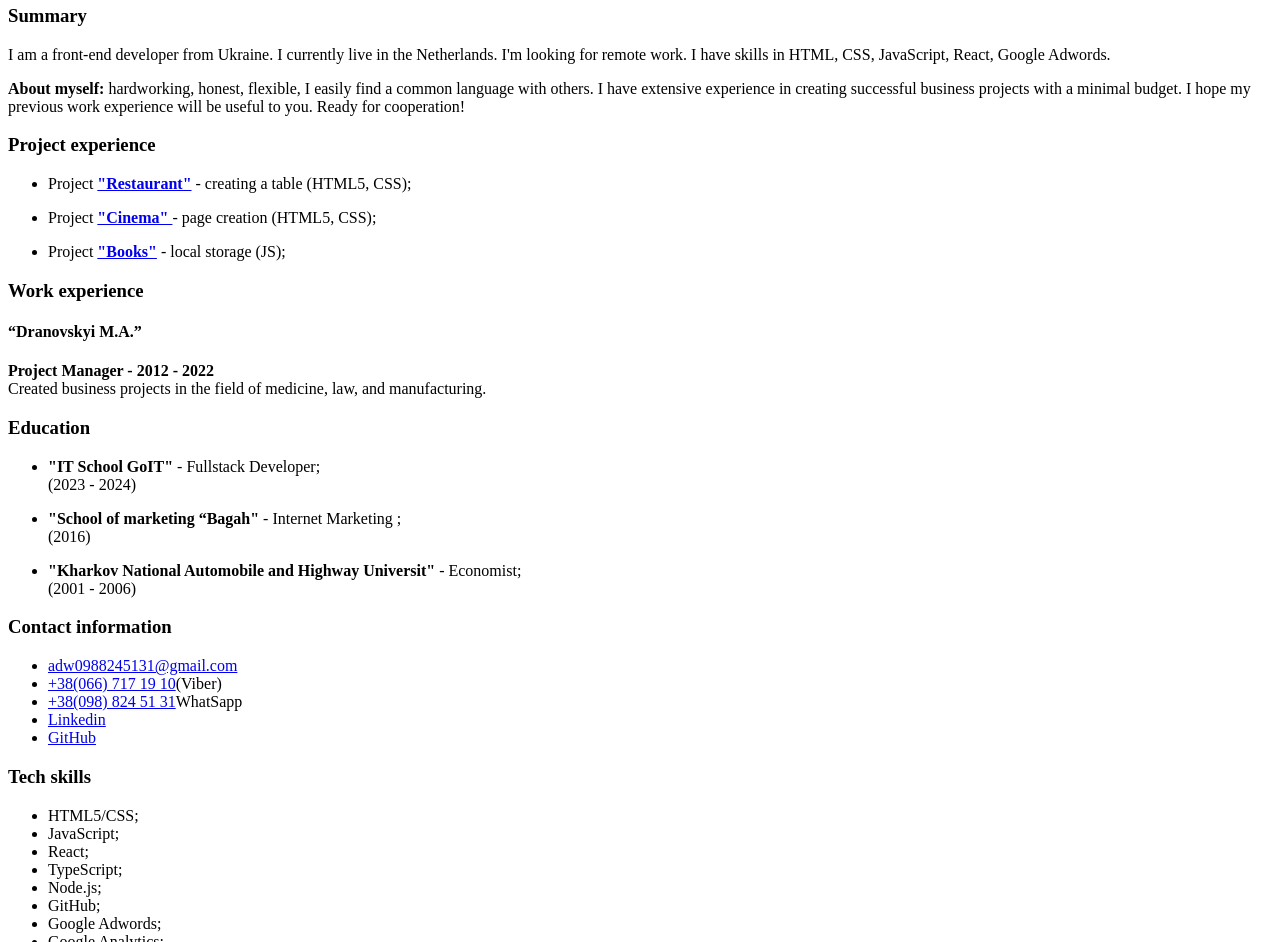
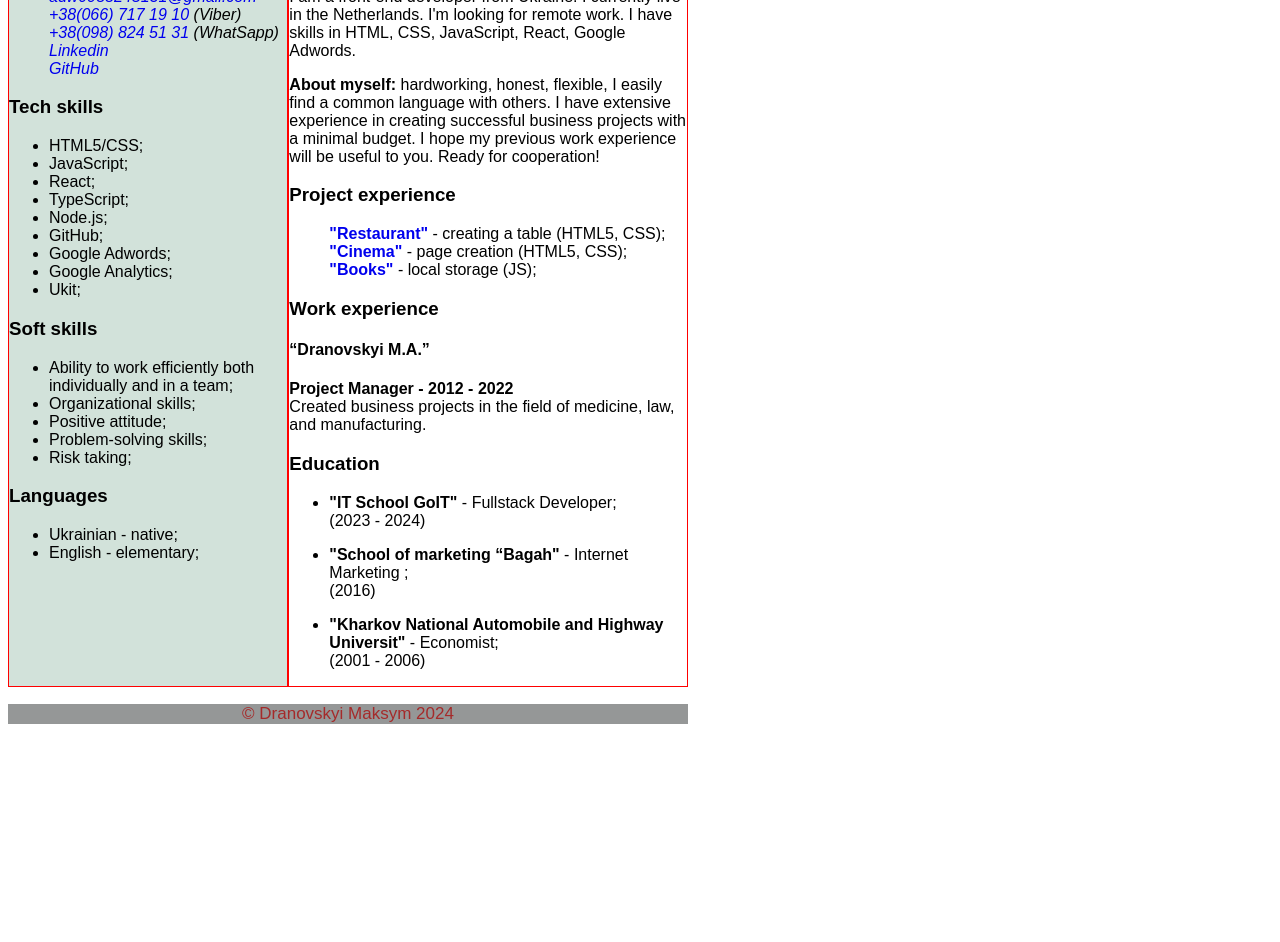
Before and after one commit to Maksym-nl/resume-Front-End, a plain HTML site: page index.html in a window 1280 px wide. Shown: the part 454-1396 px from the top of the page. After the commit the page ends 1195 px from the top, so only its background shows below. Drawn offline with Linux system fonts and the light colour scheme.

Commit message:
стилизацмя

```diff
--- a/index.html
+++ b/index.html
@@ -3,94 +3,172 @@
   <head>
     <meta charset="UTF-8" />
     <meta name="viewport" content="width=device-width, initial-scale=1.0" />
+    <link rel="stylesheet" href="style.css" />
     <title>Resume</title>
-
+  </head>
 
   <body>
-    <header>
-        <img src="./img/unnamed.jpg" alt="My foto" width="240">
-      <h1>MAKSYM DRANOVSKIY</h1>
-      <h2>Front-End Developer</h2>
+    <header class="header">
+      <img class="img-header" src="./img/unnamed.jpg" alt="My foto" />
+      <div class="text-header">
+        <h1 class="title">Maksym Dranovskyi</h1>
+        <h2 class="text-header">Front-End Developer</h2>
+      </div>
     </header>
-     <div>
-        <h3>Summary</h3>
-        <p>I am a front-end developer from Ukraine. I currently live in the Netherlands. I'm looking for remote work.
-            I have skills in HTML, CSS, JavaScript, React, Google Adwords.</p>
-            <p> <b> About myself:</b> hardworking, honest, flexible, I easily find a common language with others. I have extensive experience in creating successful business projects with a minimal budget. I hope my previous work experience will be useful to you.
- Ready for cooperation!
+    <div class="aside-main">
+      <main>
+        <section class="section">
+          <h3 class="name-section">Summary</h3>
+          <p class="text-section">
+            I am a front-end developer from Ukraine. I currently live in the
+            Netherlands. I'm looking for remote work. I have skills in HTML,
+            CSS, JavaScript, React, Google Adwords.
           </p>
-</div>
-<div>
-    <h3>Project experience</h3>
-    <ul>
-        <li>
-            <p>Project <a href="https://github.com/IraMira333/first-project-team17-fson78"><b> "Restaurant"</a></b>  - creating a table (HTML5, CSS);
+          <p class="text-section">
+            <b> About myself:</b> hardworking, honest, flexible, I easily find a
+            common language with others. I have extensive experience in creating
+            successful business projects with a minimal budget. I hope my
+            previous work experience will be useful to you. Ready for
+            cooperation!
+          </p>
+        </section>
+        <section class="section">
+          <h3 class="name-section">Project experience</h3>
+          <ul class="list list-marker">
+            <li class="list-item">
+              <a
+                class="link"
+                href="https://github.com/IraMira333/first-project-team17-fson78"
+                ><b> "Restaurant"</b></a
+              >
+              - creating a table (HTML5, CSS);
+            </li>
+            <li class="list-item">
+              <a class="link" href="https://github.com/OleksiiVTS/team-js-goit"
+                ><b> "Cinema" </b></a
+              >
+              - page creation (HTML5, CSS);
+            </li>
+            <li class="list-item">
+              <a
+                class="link"
+                href="https://github.com/katesyvash795/project-group-11"
+                ><b> "Books"</b></a
+              >
+              - local storage (JS);
+            </li>
+          </ul>
+        </section>
+        <section class="section">
+          <h3 class="name-section">Work experience</h3>
+          <h4 class="work">“Dranovskyi M.A.”</h4>
+          <p>
+            <b>Project Manager - 2012 - 2022</b> <br />Created business projects
+            in the field of medicine, law, and manufacturing.
+          </p>
+        </section>
+        <section class="section">
+          <h3 class="name-section">Education</h3>
+          <ul class="list">
+            <li class="list-item">
+              <p class="text">
+                <b>"IT School GoIT"</b> - Fullstack Developer; <br />(2023 -
+                2024)
               </p>
             </li>
-        <li>
-            <p>Project <a href="https://github.com/OleksiiVTS/team-js-goit"><b> "Cinema" </b></a> - page creation (HTML5, CSS);</p>
+            <li class="list-item">
+              <p class="text">
+                <b>"School of marketing “Bagah"</b> - Internet Marketing ;
+                <br />(2016)
+              </p>
             </li>
-        <li>
-            <p>Project <a href="https://github.com/katesyvash795/project-group-11"><b> "Books"</b></a>  - local storage (JS);</p>
+            <li class="list-item">
+              <p class="text">
+                <b>"Kharkov National Automobile and Highway Universit"</b> -
+                Economist; <br />(2001 - 2006)
+              </p>
             </li>
           </ul>
-</div>
-<div>
-    <h3>Work experience</h3>
-
-            <h4>“Dranovskyi M.A.”</h4>
-            <p><b>Project Manager - 2012 - 2022</b> <br>Created business projects in the field of medicine, law, and manufacturing.</p>
-</div>
-<div>
-    <h3>Education</h3>
-    <ul>
-        <li>
-            <p><b>"IT School GoIT"</b> - Fullstack Developer; <br>(2023 - 2024)</p>
+        </section>
+      </main>
+      <aside class="aside">
+        <section class="section-aside">
+          <h3 class="name-section">Contact information</h3>
+          <address class="address">
+            <ul class="list list-marker">
+              <li class="list-item">
+                <a class="link-contacts" href="mailto:"
+                  >adw0988245131@gmail.com</a
+                >
               </li>
-             <li>
-            <p><b>"School of marketing “Bagah"</b> - Internet Marketing ; <br>(2016)</p>
+              <li class="list-item">
+                <a class="link-contacts" href="tel:+380667171910"
+                  >+38(066) 717 19 10</a
+                >
+                (Viber)
               </li>
-              <li>
-            <p><b>"Kharkov National Automobile and Highway Universit"</b> - Economist; <br>(2001 - 2006)</p>
+              <li class="list-item">
+                <a class="link-contacts" href="tel:+380988245131"
+                  >+38(098) 824 51 31</a
+                >
+                (WhatSapp)
+              </li>
+              <li class="list-item">
+                <a
+                  class="link-contacts"
+                  href="http://www.linkedin.com/in/maksym-dranovskyi-b5b673269"
+                  aria-label="Linkedin"
+                  >Linkedin</a
+                >
+              </li>
+              <li class="list-item">
+                <a
+                  class="link-contacts"
+                  href="https://github.com/Maksym-nl"
+                  aria-label="GitHub"
+                  >GitHub</a
+                >
               </li>
             </ul>
-</div>
-<section>
-    <h3>Contact information</h3>
-    <ul>
-        <li>
-            <a href="mailto:">adw0988245131@gmail.com</a>
-        </li>
-        <li><a href="tel:+380667171910">+38(066) 717 19 10</a>(Viber)</li>
-        <li><a href="tel:+380988245131">+38(098) 824 51 31</a>WhatSapp</li>
-        <li><a href="http://www.linkedin.com/in/maksym-dranovskyi-b5b673269">Linkedin</a></li>
-        <li><a href="http://https://github.com/Maksym-nl">GitHub</a></li>
-        </ul>
-        <h3>Tech skills</h3>
-            <ul>
-                <li>HTML5/CSS; </li>
-                <li>JavaScript; </li>
-                <li>React; </li>
-                <li>TypeScript;</li>
-                <li>Node.js;</li>
-                <li>GitHub;</li>
-                <li>Google Adwords;</li>
-                <li>Google Analytics;</li>
-                <li>Ukit;</li>
-            </ul>
-        <h3>Soft skills</h3>
-        <ul>
-            <li> Ability to work efficiently both individually and in a team;</li>
-            <li>Organizational skills;</li>
-            <li>Positive attitude;</li>
-            <li>Problem-solving skills;</li>
-            <li>Risk taking;</li>
-           </ul>
-           <h3>Languages</h3>
-           <ul>
-            <li>Ukrainian - native;</li>
-            <li>English - elementary;</li>
+          </address>
+        </section>
+        <section class="section-aside">
+          <h3 class="name-section">Tech skills</h3>
+          <ul class="list">
+            <li class="list-item">HTML5/CSS;</li>
+            <li class="list-item">JavaScript;</li>
+            <li class="list-item">React;</li>
+            <li class="list-item">TypeScript;</li>
+            <li class="list-item">Node.js;</li>
+            <li class="list-item">GitHub;</li>
+            <li class="list-item">Google Adwords;</li>
+            <li class="list-item">Google Analytics;</li>
+            <li class="list-item">Ukit;</li>
           </ul>
         </section>
+        <section class="section-aside">
+          <h3 class="name-section">Soft skills</h3>
+          <ul class="list">
+            <li class="list-item">
+              Ability to work efficiently both individually and in a team;
+            </li>
+            <li class="list-item">Organizational skills;</li>
+            <li class="list-item">Positive attitude;</li>
+            <li class="list-item">Problem-solving skills;</li>
+            <li class="list-item">Risk taking;</li>
+          </ul>
+        </section>
+        <section class="section-aside">
+          <h3 class="name-section">Languages</h3>
+          <ul class="list">
+            <li class="list-item">Ukrainian - native;</li>
+            <li class="list-item">English - elementary;</li>
+          </ul>
+        </section>
+      </aside>
+    </div>
+    <footer class="footer">
+      <p><span>&#169;</span> Dranovskyi Maksym 2024</p>
+    </footer>
   </body>
 </html>
--- a/style.css
+++ b/style.css
@@ -0,0 +1,107 @@
+:root {
+  --primary-text-color: black;
+  --background-color-body: rgb(255, 255, 255);
+  --background-color-header: rgb(149, 151, 151);
+  --background-color-footer: rgb(149, 151, 151);
+  --background-color-aside: rgb(210, 226, 218);
+  --color-text-footer: brown;
+  --color-link-active: teal;
+  --color-link-hover: rgba(238, 9, 9, 0.932);
+  --font-size-link: 17px;
+}
+h1,
+h2,
+h3,
+h4,
+h5,
+h6 {
+  color: black;
+}
+body {
+  width: 680px;
+  background-color: rgb(255, 255, 255);
+  font-family: sans-serif;
+  color: var(--primary-text-color);
+}
+.list-marker {
+  list-style: none;
+}
+main {
+  width: 400px;
+  border: 1px solid red;
+}
+/*========HEADER========*/
+.header {
+  display: flex;
+  background-color: var(--background-color-header);
+}
+
+.img-header {
+  width: 280px;
+}
+.title {
+}
+.text-header {
+  display: flex;
+  text-align: center;
+  flex-direction: column;
+  align-content: center;
+  justify-content: center;
+}
+.text-header {
+  text-align: center;
+}
+.section {
+}
+.name-section {
+}
+.text-section {
+}
+.list a {
+}
+.list-item {
+}
+.link {
+  text-decoration: none;
+}
+.link:active {
+  color: teal;
+  font-size: 17px;
+}
+.link:hover,
+.link:focus {
+  color: var(--color-link-hover);
+  font-size: 17px;
+}
+
+.work {
+}
+.text {
+}
+.aside {
+  width: 280px;
+  background-color: rgb(210, 226, 218);
+  border: 1px solid red;
+}
+.aside-main {
+  display: flex;
+  flex-direction: row-reverse;
+}
+.section-aside {
+}
+.address {
+}
+.link-contacts {
+  text-decoration: none;
+}
+.link-contacts:hover,
+.link-contacts:focus {
+  color: rgba(238, 9, 9, 0.932);
+  font-size: 17px;
+}
+.footer p {
+  color: brown;
+  font-size: 17px;
+  text-align: center;
+  background-color: rgb(149, 151, 151);
+}
```
Lines whose indentation alone changed are shown as unchanged.
